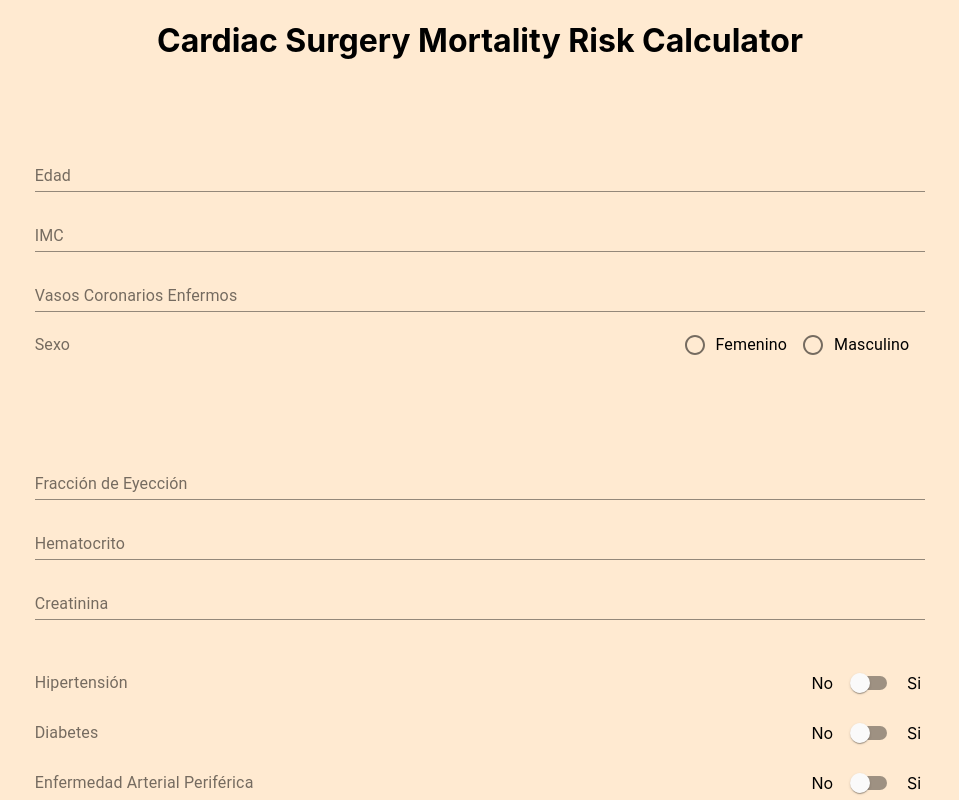
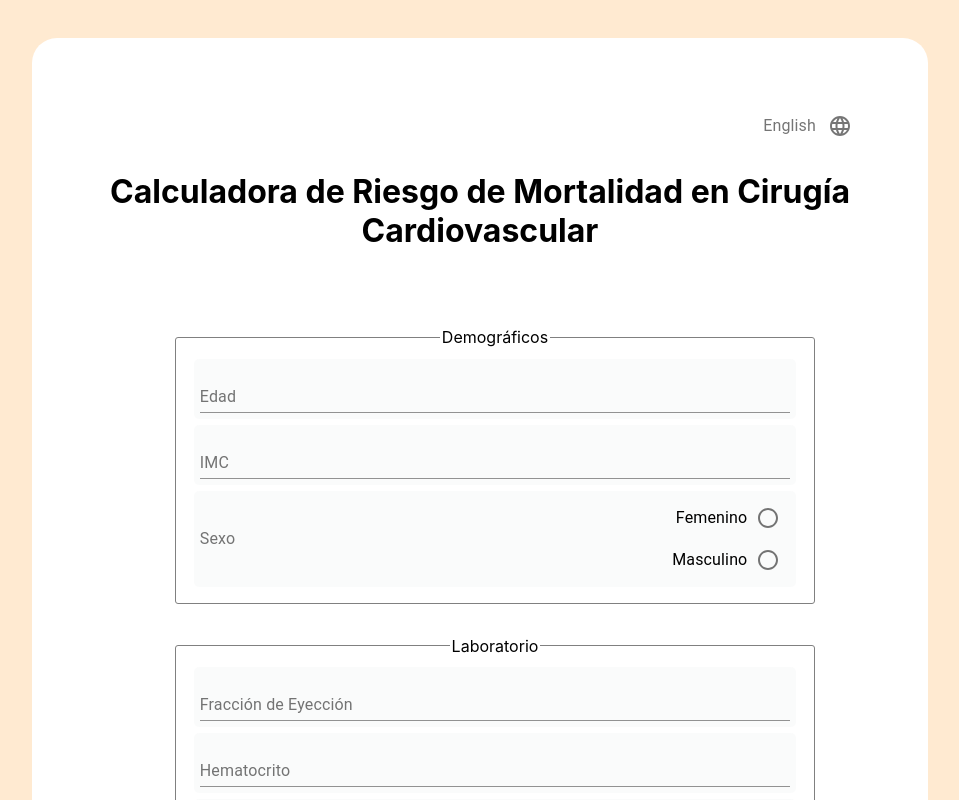
Before and after one commit to santiag0m/cardio-client, a React (Create React App) app: page / in a window 1280 px wide. Shown: the top 800 px of the page, without its empty margins (160-1119 px from the left). Built offline with nearby package versions, Linux system fonts and the light colour scheme.

Commit message:
Added language switch

```diff
--- a/package.json
+++ b/package.json
@@ -5,6 +5,7 @@
   "private": true,
   "dependencies": {
     "@material-ui/core": "^4.11.0",
+    "@material-ui/icons": "^4.11.2",
     "@testing-library/jest-dom": "^4.2.4",
     "@testing-library/react": "^9.3.2",
     "@testing-library/user-event": "^7.1.2",
--- a/src/components/Field.js
+++ b/src/components/Field.js
@@ -86,7 +86,13 @@ export default function Field({ field, formUpdate, className, useSpanish }) {
         <RadioGroup
           onChange={handleChange}
           value={fieldValue}
-          style={{ display: "flex", flexDirection: "row", maxWidth: "50%" }}
+          style={{
+            display: "flex",
+            flexDirection: "column",
+            flexWrap: "wrap",
+            width: "52%",
+            marginRight: "2%",
+          }}
         >
           {field.options.map((option_value, i) => {
             return (
@@ -95,6 +101,7 @@ export default function Field({ field, formUpdate, className, useSpanish }) {
                 control={<Radio />}
                 label={useSpanish ? field.spanish_options[i] : option_value}
                 key={option_value}
+                labelPlacement="start"
               />
             );
           })}
--- a/src/views/Form.js
+++ b/src/views/Form.js
@@ -1,21 +1,37 @@
 import React, { useState, useCallback } from "react";
 
 import Field from "../components/Field.js";
-import { Button, FormControl, FormGroup, makeStyles } from "@material-ui/core";
+import {
+  FormLabel,
+  IconButton,
+  Button,
+  FormControl,
+  FormGroup,
+  makeStyles,
+} from "@material-ui/core";
+import LanguageIcon from "@material-ui/icons/Language";
 
 const useStyles = makeStyles((theme) => ({
   root: {
     display: "flex",
     flexDirection: "column",
-    // width: "80%",
+    width: "60%",
+    maxWidth: "1000px",
     alignItems: "center",
-    margin: "0 0 128px 0",
+    // margin: "0 0 128px 0",
+    padding: "5%",
+    backgroundColor: "white",
+    borderRadius: "25px",
+    marginTop: "3%",
+    marginBottom: "5%",
   },
   formControl: {
     margin: theme.spacing(3),
     display: "flex",
     flexDirection: "column",
     alignItems: "center",
+    justifyContent: "flex-start",
+    width: "100%",
     // justifyContent: "center",
   },
   formGroup: {
@@ -25,28 +41,15 @@ const useStyles = makeStyles((theme) => ({
     justifyContent: "space-evenly",
     alignSelf: "center",
     margin: "32px 0 0 0",
-    // border: "1px solid red",
+    borderRadius: "3px",
     width: "80%",
   },
-  checkboxGroup: {
-    display: "flex",
-    flexDirection: "column",
-    width: "80%",
-    justifyContent: "center",
-    margin: "32px 0 0 0",
-    // border: "1px solid red",
-  },
-  checkbox: {
-    display: "flex",
-    flexDirection: "row",
-    width: "100%",
+  field: {
     margin: "6px",
-  },
-  number: {
-    margin: "6px",
-  },
-  category: {
-    margin: "6px",
+    padding: "6px",
+    backgroundColor: "rgba(230, 232, 235, 0.2)",
+    borderRadius: "5px",
+    widht: "80%",
   },
   submitButton: {
     alignSelf: "center",
@@ -67,112 +70,14 @@ const calculatorFields = [
     spanish_name: "Edad",
     type: "number",
     default: null,
-    group: "demographics",
+    group: "Demographics",
   },
   {
     field_name: "BMI",
     spanish_name: "IMC",
     type: "number",
     default: null,
-    group: "demographics",
-  },
-  {
-    field_name: "Coronary Arteries Blocked",
-    spanish_name: "Vasos Coronarios Enfermos",
-    type: "number",
-    default: null,
-    group: "demographics",
-  },
-  {
-    field_name: "LVEF",
-    spanish_name: "Fracción de Eyección",
-    type: "number",
-    default: null,
-    group: "laboratory",
-  },
-  {
-    field_name: "Hematocrit",
-    spanish_name: "Hematocrito",
-    type: "number",
-    default: null,
-    group: "laboratory",
-  },
-  {
-    field_name: "Creatinine",
-    spanish_name: "Creatinina",
-    type: "number",
-    default: null,
-    group: "laboratory",
-  },
-  {
-    field_name: "Hypertension",
-    spanish_name: "Hipertensión",
-    type: "checkbox",
-    default: false,
-    group: "comorbidities",
-  },
-  {
-    field_name: "Diabetes",
-    spanish_name: "Diabetes",
-    type: "checkbox",
-    default: false,
-    group: "comorbidities",
-  },
-  {
-    field_name: "Peripheral Artery Disease",
-    spanish_name: "Enfermedad Arterial Periférica",
-    type: "checkbox",
-    default: false,
-    group: "comorbidities",
-  },
-  {
-    field_name: "Stroke",
-    spanish_name: "Enfermedad Cerebro Vascular",
-    type: "checkbox",
-    default: false,
-    group: "comorbidities",
-  },
-  {
-    field_name: "Heart failure",
-    spanish_name: "Insuficiencia Cardíaca",
-    type: "checkbox",
-    default: false,
-    group: "comorbidities",
-  },
-  {
-    field_name: "Arrhythmia",
-    spanish_name: "Arritmia",
-    type: "checkbox",
-    default: false,
-    group: "comorbidities",
-  },
-  {
-    field_name: "Dialysis",
-    spanish_name: "Diálisis",
-    type: "checkbox",
-    default: false,
-    group: "comorbidities",
-  },
-  {
-    field_name: "Endocarditis",
-    spanish_name: "Endocarditis Infecciosa",
-    type: "checkbox",
-    default: false,
-    group: "comorbidities",
-  },
-  {
-    field_name: "Reanimation",
-    spanish_name: "Resucitación",
-    type: "checkbox",
-    default: false,
-    group: "procedure",
-  },
-  {
-    field_name: "Cardiogenic Shock",
-    spanish_name: "Schock Cardiogénico",
-    type: "checkbox",
-    default: false,
-    group: "procedure",
+    group: "Demographics",
   },
   {
     field_name: "Sex",
@@ -181,7 +86,91 @@ const calculatorFields = [
     options: ["Female", "Male"],
     spanish_options: ["Femenino", "Masculino"],
     default: "",
-    group: "demographics",
+    group: "Demographics",
+  },
+  {
+    field_name: "LVEF",
+    spanish_name: "Fracción de Eyección",
+    type: "number",
+    default: null,
+    group: "Laboratory",
+  },
+  {
+    field_name: "Hematocrit",
+    spanish_name: "Hematocrito",
+    type: "number",
+    default: null,
+    group: "Laboratory",
+  },
+  {
+    field_name: "Creatinine",
+    spanish_name: "Creatinina",
+    type: "number",
+    default: null,
+    group: "Laboratory",
+  },
+  {
+    field_name: "Coronary Arteries Blocked",
+    spanish_name: "Vasos Coronarios Enfermos",
+    type: "number",
+    default: null,
+    group: "Comorbidities",
+  },
+  {
+    field_name: "Hypertension",
+    spanish_name: "Hipertensión",
+    type: "checkbox",
+    default: false,
+    group: "Comorbidities",
+  },
+  {
+    field_name: "Diabetes",
+    spanish_name: "Diabetes",
+    type: "checkbox",
+    default: false,
+    group: "Comorbidities",
+  },
+  {
+    field_name: "Peripheral Artery Disease",
+    spanish_name: "Enfermedad Arterial Periférica",
+    type: "checkbox",
+    default: false,
+    group: "Comorbidities",
+  },
+  {
+    field_name: "Stroke",
+    spanish_name: "Enfermedad Cerebro Vascular",
+    type: "checkbox",
+    default: false,
+    group: "Comorbidities",
+  },
+  {
+    field_name: "Heart failure",
+    spanish_name: "Insuficiencia Cardíaca",
+    type: "checkbox",
+    default: false,
+    group: "Comorbidities",
+  },
+  {
+    field_name: "Arrhythmia",
+    spanish_name: "Arritmia",
+    type: "checkbox",
+    default: false,
+    group: "Comorbidities",
+  },
+  {
+    field_name: "Dialysis",
+    spanish_name: "Diálisis",
+    type: "checkbox",
+    default: false,
+    group: "Comorbidities",
+  },
+  {
+    field_name: "Endocarditis",
+    spanish_name: "Endocarditis Infecciosa",
+    type: "checkbox",
+    default: false,
+    group: "Comorbidities",
   },
   {
     field_name: "COPD",
@@ -190,7 +179,48 @@ const calculatorFields = [
     options: ["No", "Mild", "Moderate", "Severe"],
     spanish_options: ["No", "Leve", "Moderada", "Severa"],
     default: "",
-    group: "comorbidities",
+    group: "Comorbidities",
+  },
+  {
+    field_name: "Aortic valve insufficiency",
+    spanish_name: "Insuficiencia Aórtica",
+    type: "category",
+    options: ["No", "Trivial", "Mild", "Moderate", "Severe"],
+    spanish_options: ["No", "Trivial", "Leve", "Moderada", "Severa"],
+    default: "",
+    group: "Comorbidities",
+  },
+  {
+    field_name: "Mitral valve regurgitation",
+    spanish_name: "Insuficiencia Mitral",
+    type: "category",
+    options: ["No", "Trivial", "Mild", "Moderate", "Severe"],
+    spanish_options: ["No", "Trivial", "Leve", "Moderada", "Severa"],
+    default: "",
+    group: "Comorbidities",
+  },
+  {
+    field_name: "Tricuspid valve regurgitation",
+    spanish_name: "Insuficiencia Tricuspídea",
+    type: "category",
+    options: ["No", "Trivial", "Mild", "Moderate", "Severe"],
+    spanish_options: ["No", "Trivial", "Leve", "Moderada", "Severa"],
+    default: "",
+    group: "Comorbidities",
+  },
+  {
+    field_name: "Reanimation",
+    spanish_name: "Resucitación",
+    type: "checkbox",
+    default: false,
+    group: "Procedure",
+  },
+  {
+    field_name: "Cardiogenic Shock",
+    spanish_name: "Schock Cardiogénico",
+    type: "checkbox",
+    default: false,
+    group: "Procedure",
   },
   {
     field_name: "Urgency upon admission",
@@ -204,7 +234,7 @@ const calculatorFields = [
       "Emergencia - Rescate",
     ],
     default: "",
-    group: "procedure",
+    group: "Procedure",
   },
   {
     field_name: "Weight of procedure",
@@ -223,34 +253,7 @@ const calculatorFields = [
       "Tres o más procedimientos",
     ],
     default: "",
-    group: "procedure",
-  },
-  {
-    field_name: "Aortic valve insufficiency",
-    spanish_name: "Insuficiencia Aórtica",
-    type: "category",
-    options: ["No", "Trivial", "Mild", "Moderate", "Severe"],
-    spanish_options: ["No", "Trivial", "Leve", "Moderada", "Severa"],
-    default: "",
-    group: "comorbidities",
-  },
-  {
-    field_name: "Mitral valve regurgitation",
-    spanish_name: "Insuficiencia Mitral",
-    type: "category",
-    options: ["No", "Trivial", "Mild", "Moderate", "Severe"],
-    spanish_options: ["No", "Trivial", "Leve", "Moderada", "Severa"],
-    default: "",
-    group: "comorbidities",
-  },
-  {
-    field_name: "Tricuspid valve regurgitation",
-    spanish_name: "Insuficiencia Tricuspídea",
-    type: "category",
-    options: ["No", "Trivial", "Mild", "Moderate", "Severe"],
-    spanish_options: ["No", "Trivial", "Leve", "Moderada", "Severa"],
-    default: "",
-    group: "comorbidities",
+    group: "Procedure",
   },
 ];
 
@@ -280,7 +283,15 @@ export default function Form() {
   const [formRequest, setFormRequest] = useState(initState);
   const [useSpanish, setUseSpanish] = useState(true);
 
-  let handleSubmit = () => {
+  let calcTitle = useSpanish
+    ? "Calculadora de Riesgo de Mortalidad\nen Cirugía Cardiovascular"
+    : "Cardiac Surgery Mortality Risk Calculator";
+
+  const switchLanguage = () => {
+    setUseSpanish(!useSpanish);
+  };
+
+  const handleSubmit = () => {
     fetch("https://ayef8zx40j.execute-api.us-east-1.amazonaws.com/dev/", {
       method: "POST",
       mode: "cors",
@@ -294,7 +305,11 @@ export default function Form() {
         console.log(data);
         if (data.risk_score !== undefined) {
           const risk = (parseFloat(data.risk_score) * 100).toFixed(2);
-          alert("The risk score is: " + risk + "%");
+          alert(
+            useSpanish
+              ? "El puntaje de riesgo es: " + risk + "%"
+              : "The risk score is: " + risk + "%"
+          );
         } else {
           alert(data.message);
         }
@@ -311,26 +326,12 @@ export default function Form() {
   );
 
   function buildField(field) {
-    let className;
-
-    switch (field.type) {
-      case "number":
-        className = classes.number;
-        break;
-      case "checkbox":
-        className = classes.checkbox;
-        break;
-      case "category":
-        className = classes.category;
-        break;
-    }
-
     return (
       <Field
         key={field.field_name}
         field={field}
         formUpdate={formUpdate}
-        className={className}
+        className={classes.field}
         useSpanish={useSpanish}
       />
     );
@@ -338,9 +339,36 @@ export default function Form() {
 
   function buildFormGroup(group) {
     let groupFields = calculatorFields.filter((field) => field.group === group);
+    let spanishGroup;
+    switch (group) {
+      case "Comorbidities":
+        spanishGroup = "Comorbilidades";
+        break;
+      case "Procedure":
+        spanishGroup = "Procedimiento";
+        break;
+      case "Demographics":
+        spanishGroup = "Demográficos";
+        break;
+      case "Laboratory":
+        spanishGroup = "Laboratorio";
+        break;
+      default:
+        spanishGroup = "";
+    }
+
     return (
       <FormGroup key={group} className={classes.formGroup}>
-        {groupFields.map((field) => buildField(field))}
+        <fieldset
+          style={{
+            border: "1px solid gray",
+            borderRadius: "3px",
+            width: "100%",
+          }}
+        >
+          <legend>{useSpanish ? spanishGroup : group}</legend>
+          {groupFields.map((field) => buildField(field))}
+        </fieldset>
       </FormGroup>
     );
   }
@@ -360,7 +388,23 @@ export default function Form() {
   };
   return (
     <div className={classes.root}>
-      <h1>Cardiac Surgery Mortality Risk Calculator</h1>
+      <div
+        style={{
+          display: "flex",
+          flexDirection: "row",
+          justifyContent: "flex-end",
+          alignItems: "center",
+          width: "100%",
+        }}
+      >
+        <FormLabel component="legend">
+          {useSpanish ? "English" : "Español"}
+        </FormLabel>
+        <IconButton aria-label="language" onClick={switchLanguage}>
+          <LanguageIcon />
+        </IconButton>
+      </div>
+      <h1 width="100%">{calcTitle}</h1>
       <FormControl className={classes.formControl}>{fields}</FormControl>
       <Button
         variant="outlined"
```
Also changed, not shown: 1 other file (tests, documents, lock files or other folders).
